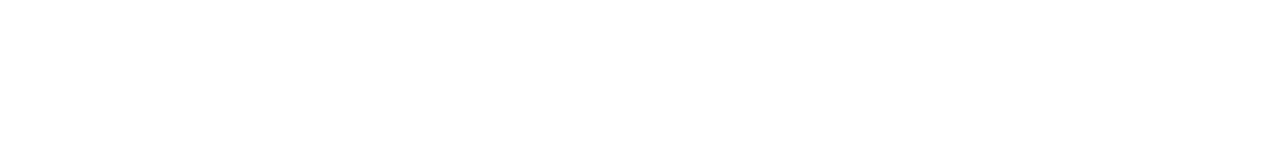
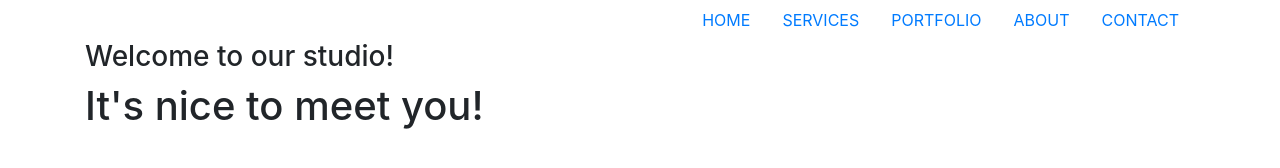
Before and after one commit to Jaaccek/Zadanie-4.6, a website: page index.html in a window 1280 px wide. Drawn offline with nearby package versions, Linux system fonts and the light colour scheme.

Commit message:
Navbar first

```diff
--- a/index.html
+++ b/index.html
@@ -12,5 +12,28 @@
         <script src="https://stackpath.bootstrapcdn.com/bootstrap/4.5.1/js/bootstrap.min.js" integrity="sha384-XEerZL0cuoUbHE4nZReLT7nx9gQrQreJekYhJD9WNWhH8nEW+0c5qq7aIo2Wl30J" crossorigin="anonymous"></script>
       </head>
       <body>
+        <div class="container">
+          <ul class="nav justify-content-end">
+            <li class="nav-item">
+              <a class="nav-link active" aria-current="page" href="#">HOME</a>
+            </li>
+            <li class="nav-item">
+              <a class="nav-link" href="#">SERVICES</a>
+            </li>
+            <li class="nav-item">
+              <a class="nav-link" href="#">PORTFOLIO</a>
+            </li>
+            <li class="nav-item">
+              <a class="nav-link" href="#">ABOUT</a>
+            </li>
+            <li class="nav-item">
+              <a class="nav-link" href="#">CONTACT</a>
+            </li>
+          </ul>
+        </div>
+        <div class="container">
+          <h3>Welcome to our studio!</h3>
+          <h1>It's nice to meet you!</h1>
+        </div>
       </body>
 </html>
```
